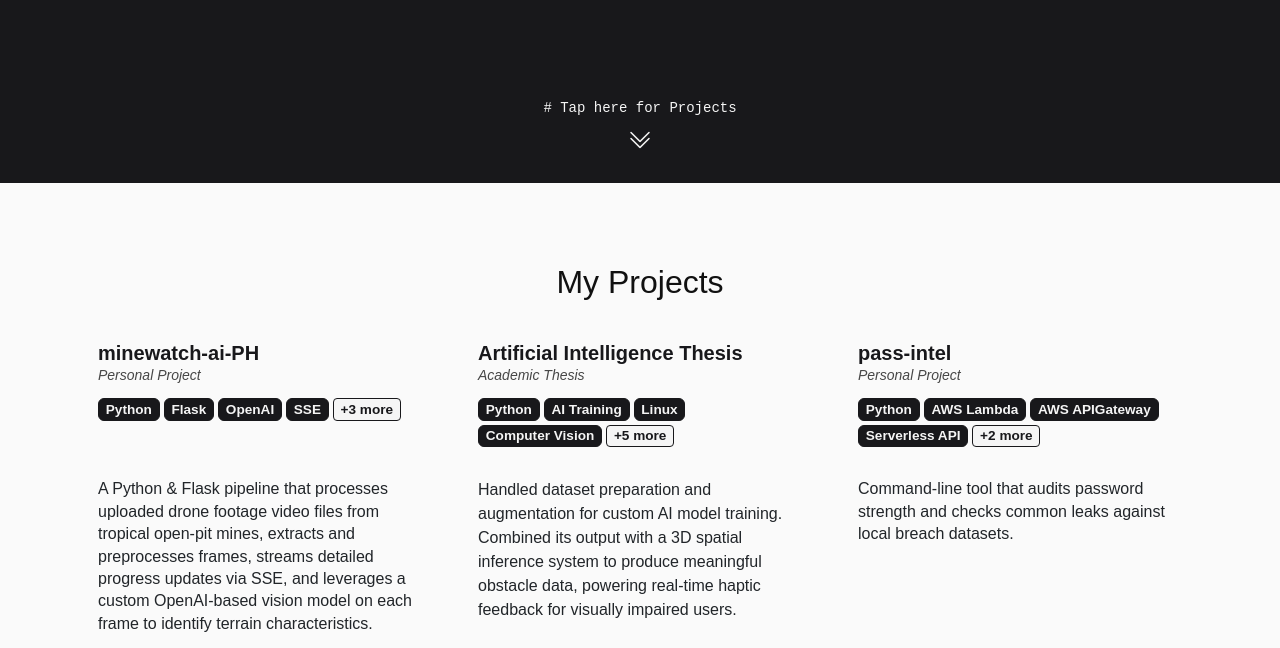
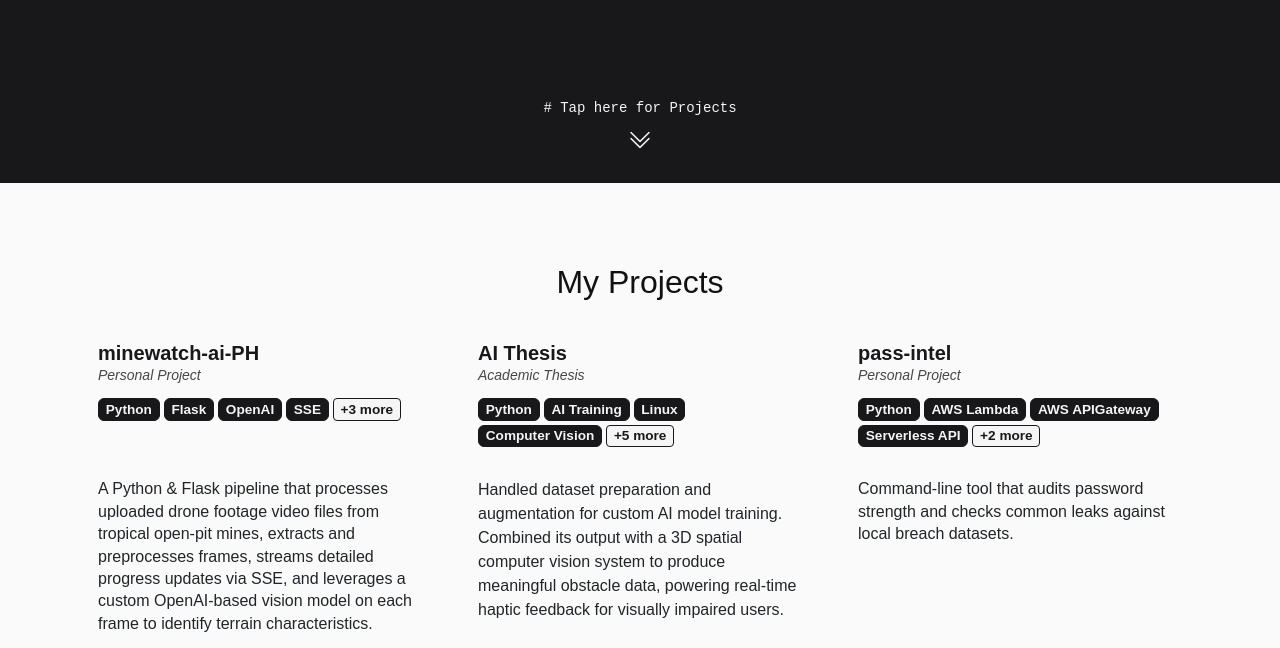
Before and after one commit to AxcelT/axcel-portfolio-website, a plain HTML site: page index.html in a window 1280 px wide. Shown: the part 617-1265 px from the top of the page. Drawn offline with nearby package versions, Linux system fonts and the light colour scheme.

Commit message:
chore(projects): updated project description for thesis project

```diff
--- a/index.html
+++ b/index.html
@@ -110,7 +110,7 @@
             <div class="col-md-6 col-lg-4 mb-4">
               <div class="card project-card h-100 border-0">
                 <div class="card-body d-flex flex-column">
-                  <h5 class="card-title">Artificial Intelligence Thesis</h5>
+                  <h5 class="card-title">AI Thesis</h5>
                   <small class="text-muted mb-2 d-block">Academic Thesis</small>
                   <div class="tags mb-2">
                     <span class="badge tech-badge">Python</span>
@@ -124,7 +124,7 @@
                     <span class="badge tech-badge">C++</span>
                   </div>
                   <p class="card-text flex-grow-1">
-                    Handled dataset preparation and augmentation for custom AI model training. Combined its output with a 3D spatial inference system to produce meaningful obstacle data, powering real-time haptic feedback for visually impaired users.
+                    Handled dataset preparation and augmentation for custom AI model training. Combined its output with a 3D spatial computer vision system to produce meaningful obstacle data, powering real-time haptic feedback for visually impaired users.
                   </p>
                   <a href="https://github.com/ellisepagong/DSP-1-2324-C7-ObstacleDetection" target="_blank" rel="noopener noreferrer" class="btn btn-outline-dark rounded-pill mt-auto">
                     <i class="bi bi-github me-2"></i>GitHub
```
